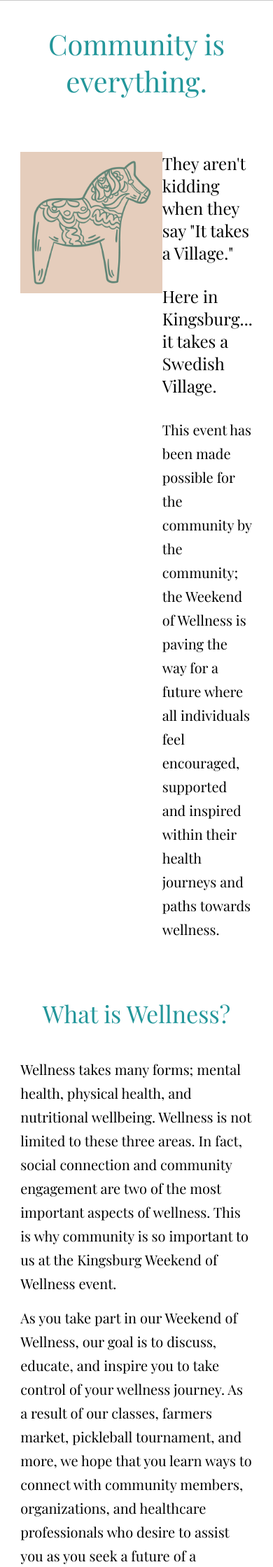
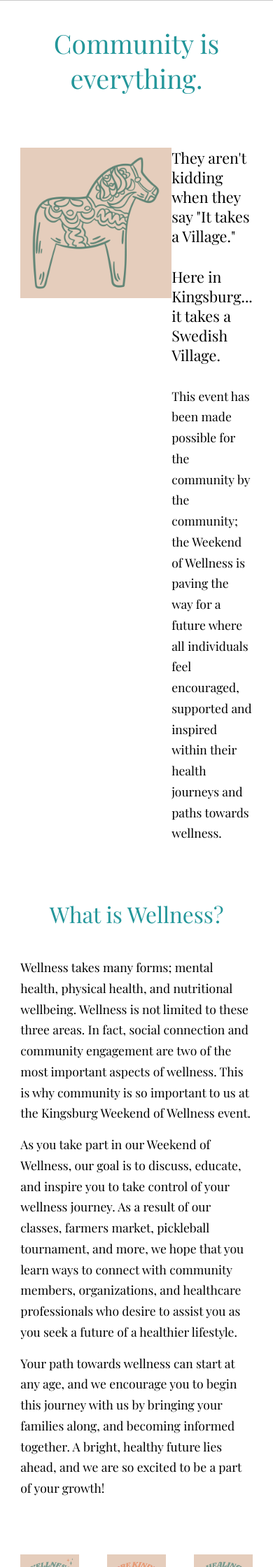
Before and after one commit to BlackCubes/weekend-of-wellness, a Django app: page /about/ in a window 390 px wide. Shown: the part 295-2534 px from the top of the page at 70% size. Run offline with Django 5.2, Linux system fonts and the light colour scheme; some web fonts are replaced.

Commit message:
change fonts

```diff
--- a/sponsors/static/sponsors/css/style.css
+++ b/sponsors/static/sponsors/css/style.css
@@ -65,3 +65,9 @@
 .header-container h2 {
   margin-top: 2rem;
 }
+
+@media only screen and (max-width: 74.9375em) {
+  .card__info p {
+    font-size: 2.15rem;
+  }
+}
--- a/static/css/style.css
+++ b/static/css/style.css
@@ -89,7 +89,7 @@
 
 .nav__list-item a {
   color: rgba(0, 0, 0, 0.6399999857);
-  font-size: 18px;
+  font-size: 1.8rem;
   padding: 1.4rem 1.2rem;
   text-decoration: none;
 }
@@ -228,6 +228,35 @@
 }
 
 @media only screen and (max-width: 74.9375em) {
+  .nav__list-item a {
+    font-size: 1.55rem;
+  }
+
+  .footer p {
+    font-size: 1.35rem;
+  }
+
+  .primary-header {
+    font-size: 3.75rem;
+  }
+
+  .secondary-header {
+    font-size: 3.15rem;
+  }
+
+  .tertiary-header {
+    font-size: 2.15rem;
+  }
+
+  .paragraph {
+    font-size: 1.75rem;
+    /* line-height: 1.7; */
+  }
+
+  .button {
+    font-size: 1.75rem;
+  }
+
   .banner {
     height: auto;
   }
--- a/subscribe/static/subscribe/css/style.css
+++ b/subscribe/static/subscribe/css/style.css
@@ -49,3 +49,9 @@
   flex-direction: column;
   gap: 3rem;
 }
+
+@media only screen and (max-width: 74.9375em) {
+  .subscribe__social-media__info p {
+    font-size: 2.15rem;
+  }
+}
```
